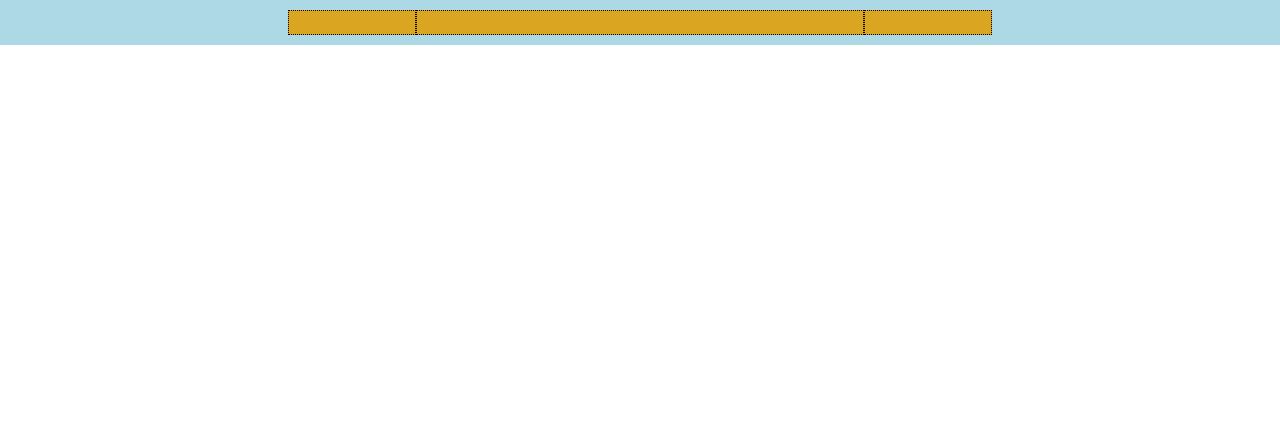
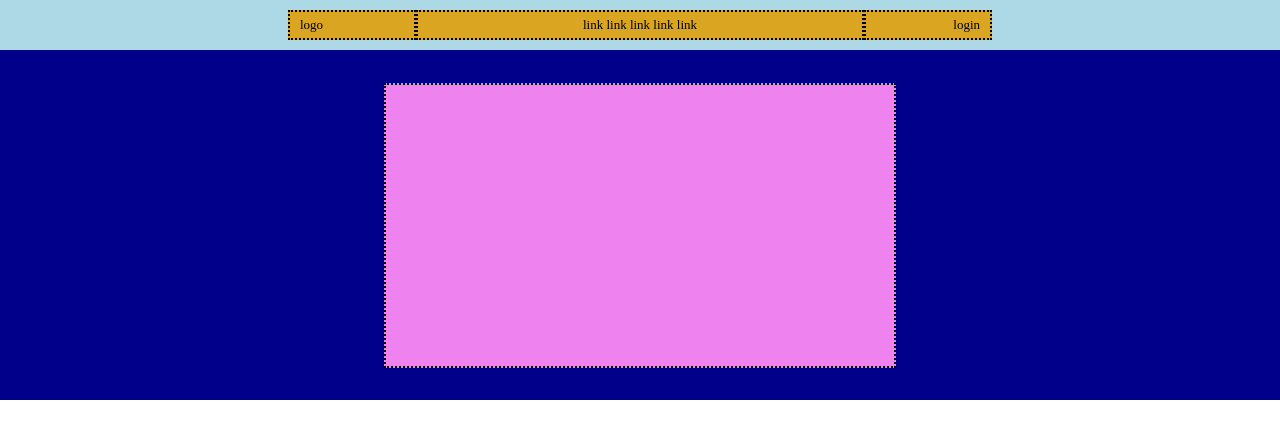
Before and after one commit to battistaennio/htmlcss-struttura-discord, a plain HTML site: page index.html in a window 1280 px wide. Drawn offline with Linux system fonts and the light colour scheme.

Commit message:
Seconda sezione header completata

```diff
--- a/index.html
+++ b/index.html
@@ -11,24 +11,28 @@
     <header>
 
         <!--logo + area di navigazione + login-->
-        <section class="sez-nav">
+        <section class="sez-nav1">
 
             <div class="blocco-header logo">
-
+                logo
             </div>
 
             <nav class="blocco-header navigazione">
-
+                link link link link link
             </nav>
 
             <div class="blocco-header login">
-
+                login
             </div>
 
         </section>
 
         <!--descrizione prodotto + bottone download software e web app-->
-        <section>
+        <section class="sez-nav2">
+
+            <div class="blocco-header2">
+
+            </div>
 
         </section>
 
--- a/style.css
+++ b/style.css
@@ -5,9 +5,9 @@
 }
 
 /* regole header */
-header .sez-nav{
+header .sez-nav1{
     background-color: rgb(173, 216, 230);
-    min-height: 45px;
+    min-height: 50px;
     width: 100%;
     display: flex;
     justify-content: center;
@@ -17,11 +17,33 @@ header .sez-nav{
 .blocco-header{
     /* DEBUG */
     width: 10%;
-    height: 25px;
-    border: 1px dotted black;
+    min-height: 25px;
+    border: 2px dotted black;
     background-color: rgb(218, 165, 32);
+    font-size: 13px;
+    padding: 5px 10px;
 }
 
 .navigazione{
     width: 35%;
+    text-align: center;
 }
+
+.login{
+    text-align: end;
+}
+
+.sez-nav2{
+    min-height: 350px;
+    background-color: rgb(0, 0, 139);
+    display: flex;
+    justify-content: center;
+    align-items: center;
+}
+
+.blocco-header2{
+    width: 40%;
+    min-height: 285px;
+    border: 2px dotted black;
+    background-color: rgb(238, 130, 238);
+}
```
